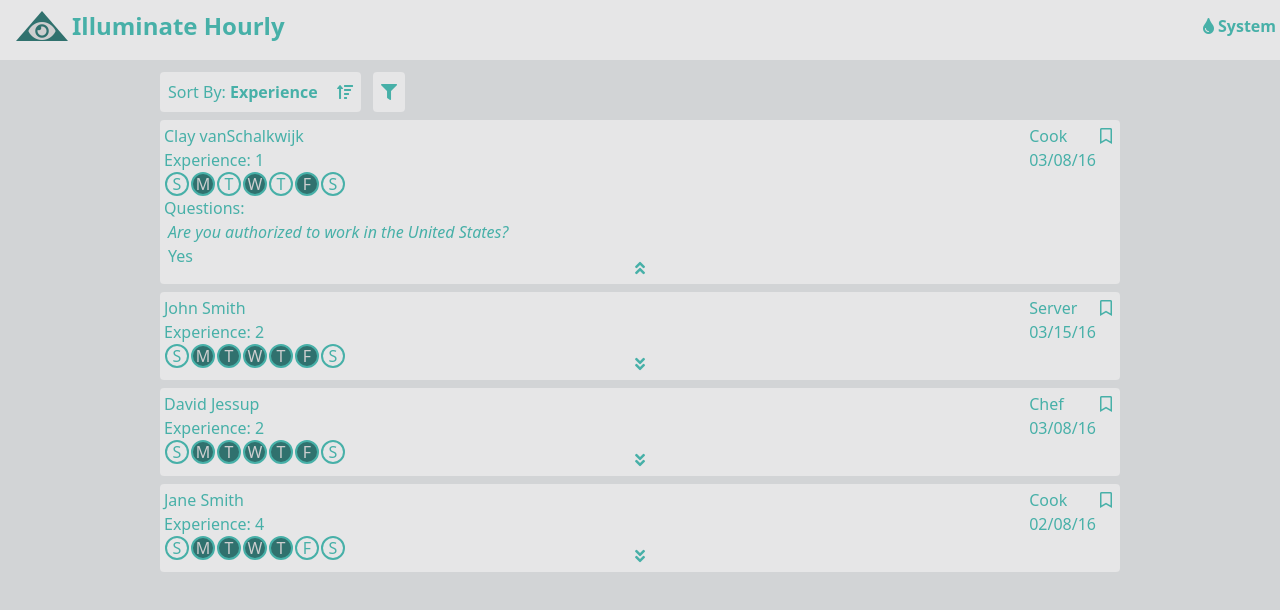
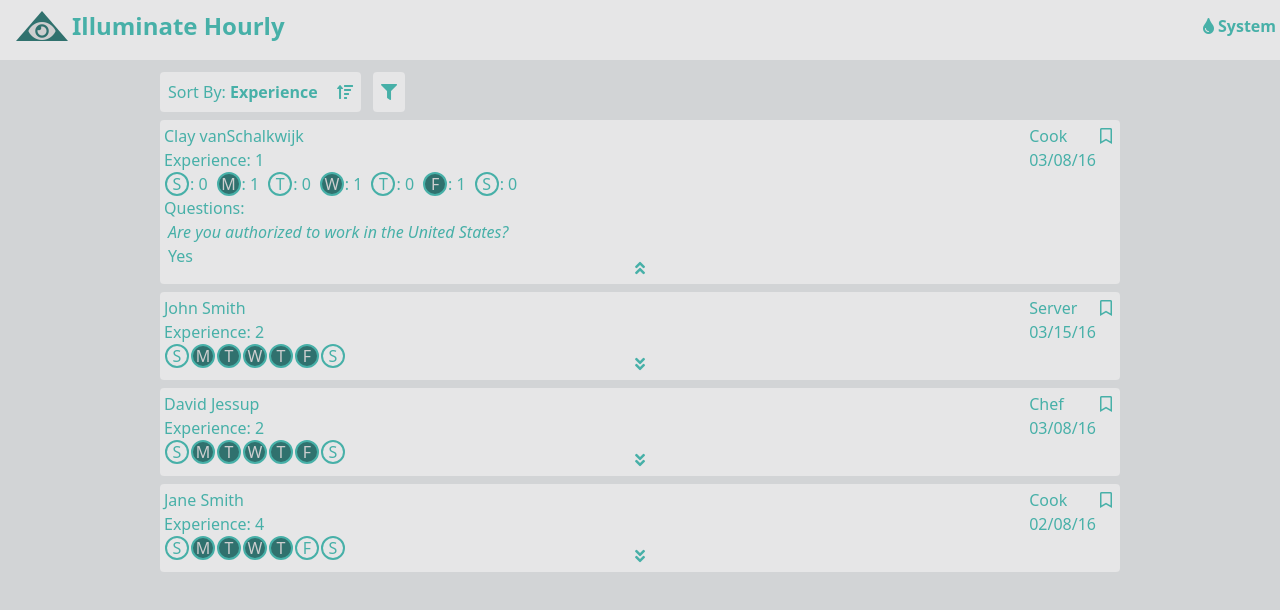
Before and after one commit to ShadowRonin/-Illuminate-Hourly, a Vue app: page /#/ in a window 1280 px wide. Both pictures are taken after a click on the button 640 px from the left and 192 px from the top of the page. Shown: the top 610 px of the page. Built offline with nearby package versions, Linux system fonts and the light colour scheme.

Commit message:
Added availability values to UI

```diff
--- a/src/components/ApplicationPreview.vue
+++ b/src/components/ApplicationPreview.vue
@@ -19,13 +19,34 @@
       </button>
     </div>
     <div class="flex">
+      <div :class="{'mr-2': showDetails}">
         <DayOfWeek :selected="availability.Su > 0" label="S" title="Availability Sunday"/>
+        <span v-if="showDetails">: {{availability.Su}}</span>
+      </div>
+      <div :class="{'mr-2': showDetails}">
         <DayOfWeek :selected="availability.M > 0" label="M" title="Availability Monday"/>
+        <span v-if="showDetails">: {{availability.M}}</span>
+      </div>
+      <div :class="{'mr-2': showDetails}">
         <DayOfWeek :selected="availability.T > 0" label="T" title="Availability Tuesday"/>
+        <span v-if="showDetails">: {{availability.T}}</span>
+      </div>
+      <div :class="{'mr-2': showDetails}">
         <DayOfWeek :selected="availability.W > 0" label="W" title="Availability Wednesday"/>
+        <span v-if="showDetails">: {{availability.W}}</span>
+      </div>
+      <div :class="{'mr-2': showDetails}">
         <DayOfWeek :selected="availability.Th > 0" label="T" title="Availability Thursday"/>
+        <span v-if="showDetails">: {{availability.Th}}</span>
+      </div>
+      <div :class="{'mr-2': showDetails}">
         <DayOfWeek :selected="availability.F > 0" label="F" title="Availability Friday"/>
+        <span v-if="showDetails">: {{availability.F}}</span>
+      </div>
+      <div>
         <DayOfWeek :selected="availability.S > 0" label="S" title="Availability Saturday"/>
+        <span v-if="showDetails">: {{availability.S}}</span>
+      </div>
     </div>
     <div class="questions" v-if="showDetails">
       Questions:
```
Lines whose indentation alone changed are shown as unchanged.
